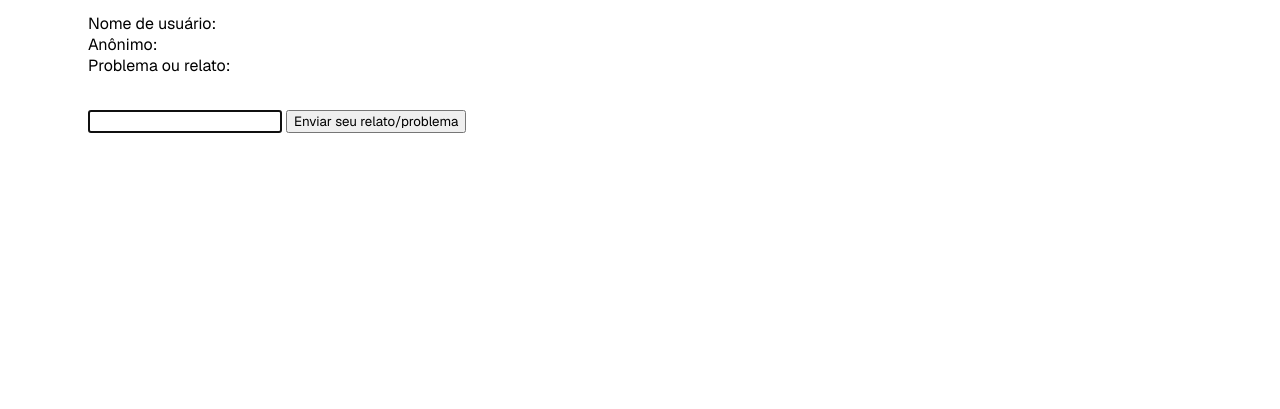
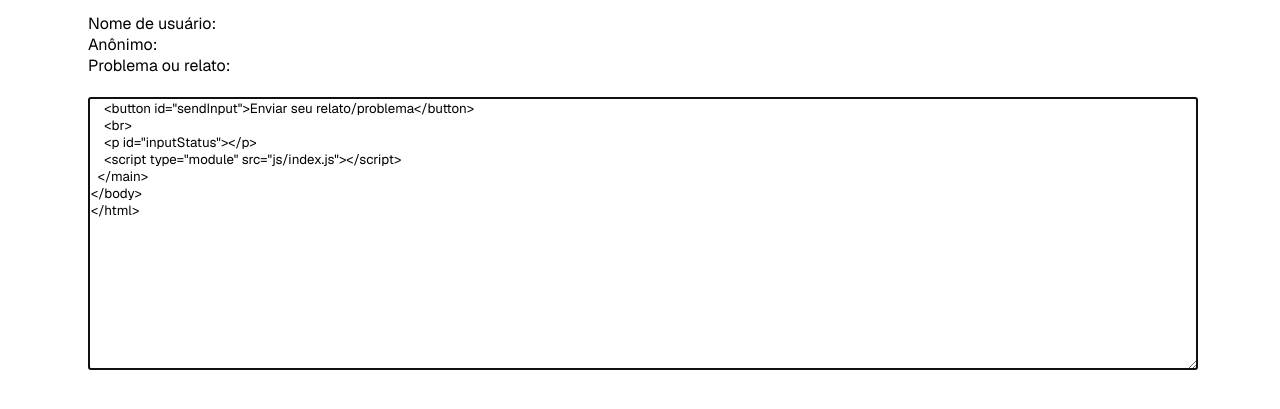
Before and after one commit to lucmsilva651/openrelatos-br, a website: page send/index.html in a window 1280 px wide. Shown: the part 155-564 px from the top of the page. Drawn offline with nearby package versions, Linux system fonts and the light colour scheme; files that its build step writes are made by us from their sources; no server answers; files whose address does not match are found by name; a web font is replaced by a local one.

Commit message:
Fix input again (introduced by @GiovaniFZ)

```diff
--- a/send/index.html
+++ b/send/index.html
@@ -26,7 +26,7 @@
       <p>Problema ou relato: <span id="typeOfIssue"></span></p>
     </div>
     <br>
-    <input id="userInput" type="text" required autofocus maxlength="4000">
+    <textarea id="userInput" required autofocus maxlength="4000">
     <button id="sendInput">Enviar seu relato/problema</button>
     <br>
     <p id="inputStatus"></p>
```
